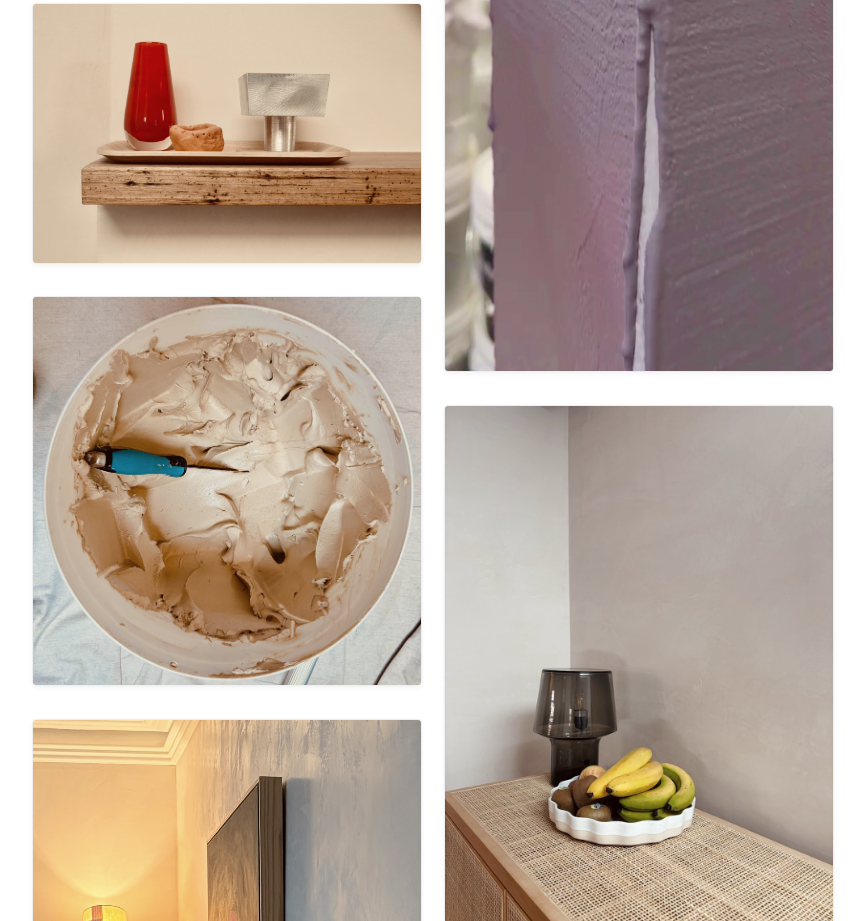
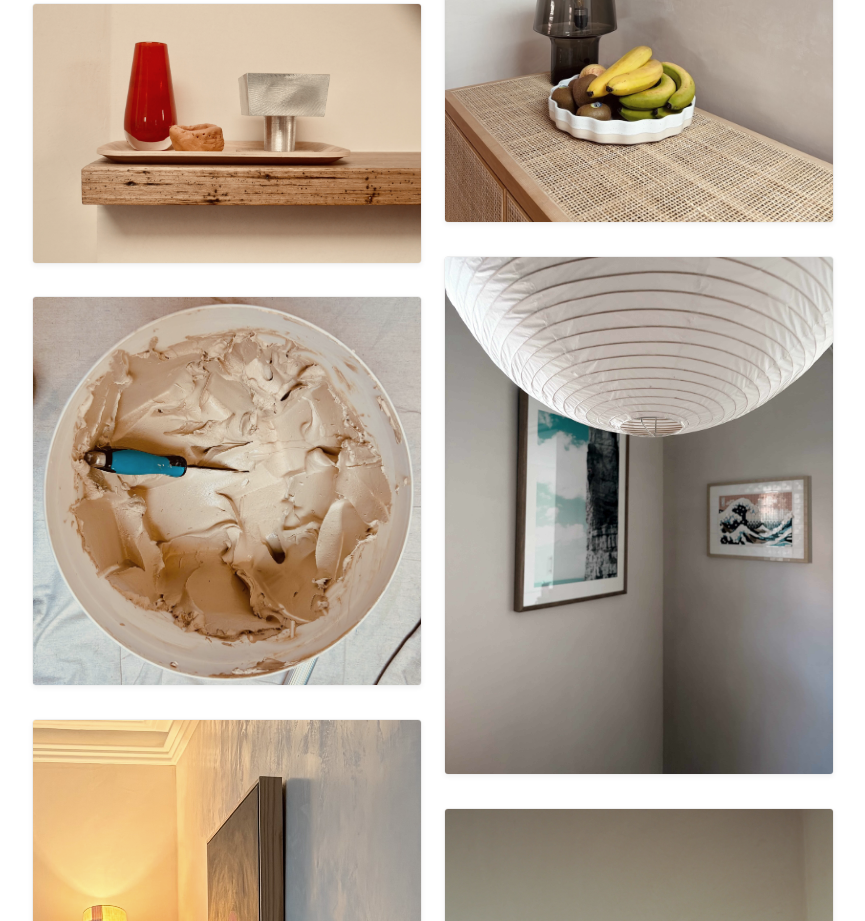
Before and after one commit to iampondie/iampondie.github.io, an Astro site: page /materials in a window 1280 px wide. Shown: the part 619-1540 px from the top of the page, without its empty margins (208-1073 px from the left). Built offline with nearby package versions, Linux system fonts and the light colour scheme; Astro itself is replaced by a stand-in of ours.

Commit message:
Show all images in materials gallery instead of limiting to 6

```diff
--- a/src/pages/materials/index.astro
+++ b/src/pages/materials/index.astro
@@ -7,7 +7,7 @@ const projects = await getCollection('materials');
 // Keep a few featured images for the main gallery,
 // or pull them from projects if they exist
 const featuredImages = projects.length > 0
-    ? projects.flatMap(p => p.data.galleryImages).slice(0, 6)
+    ? projects.flatMap(p => p.data.galleryImages)
     : [
         '/materials/FullSizeRender.jpeg',
         '/materials/P1020446.jpeg',
```
